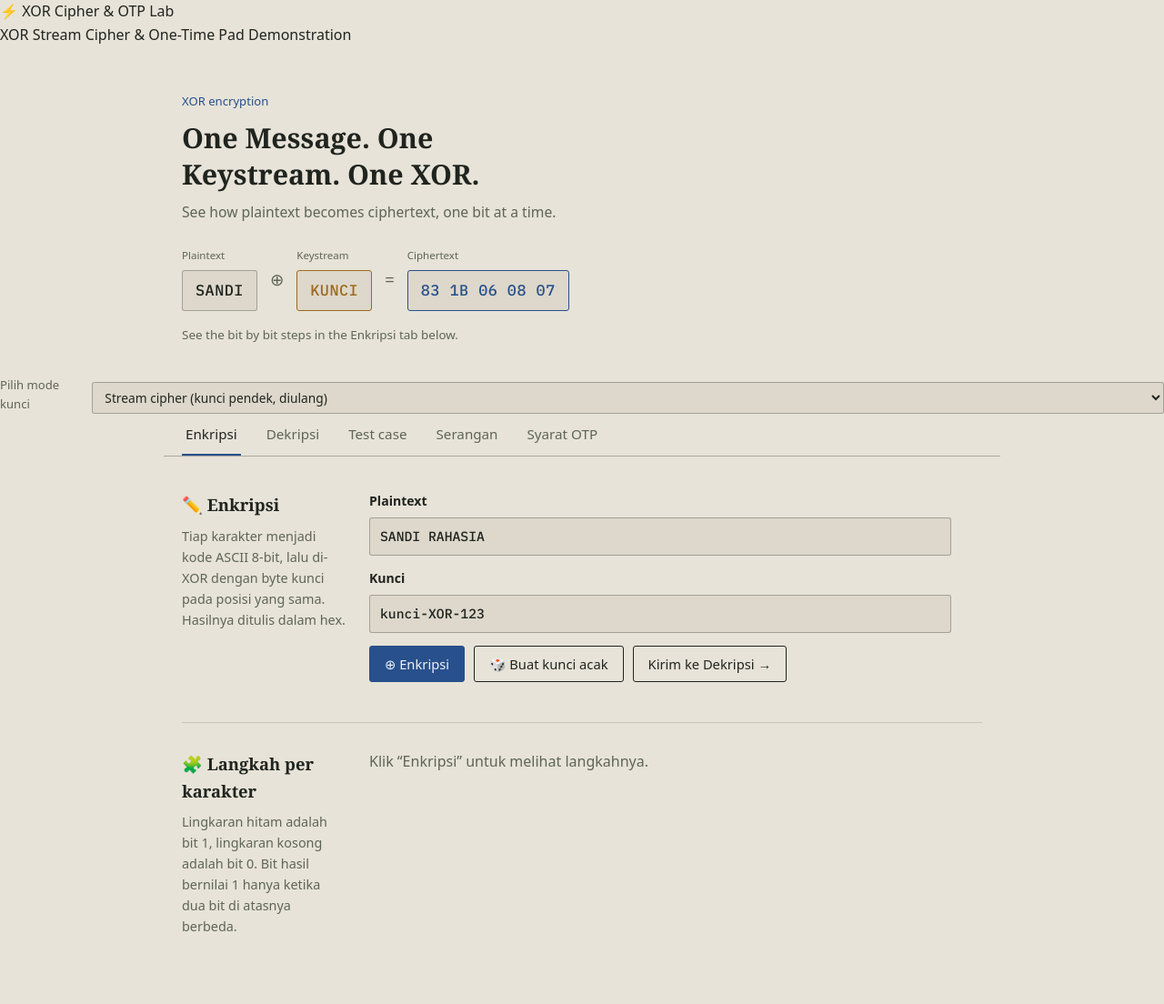
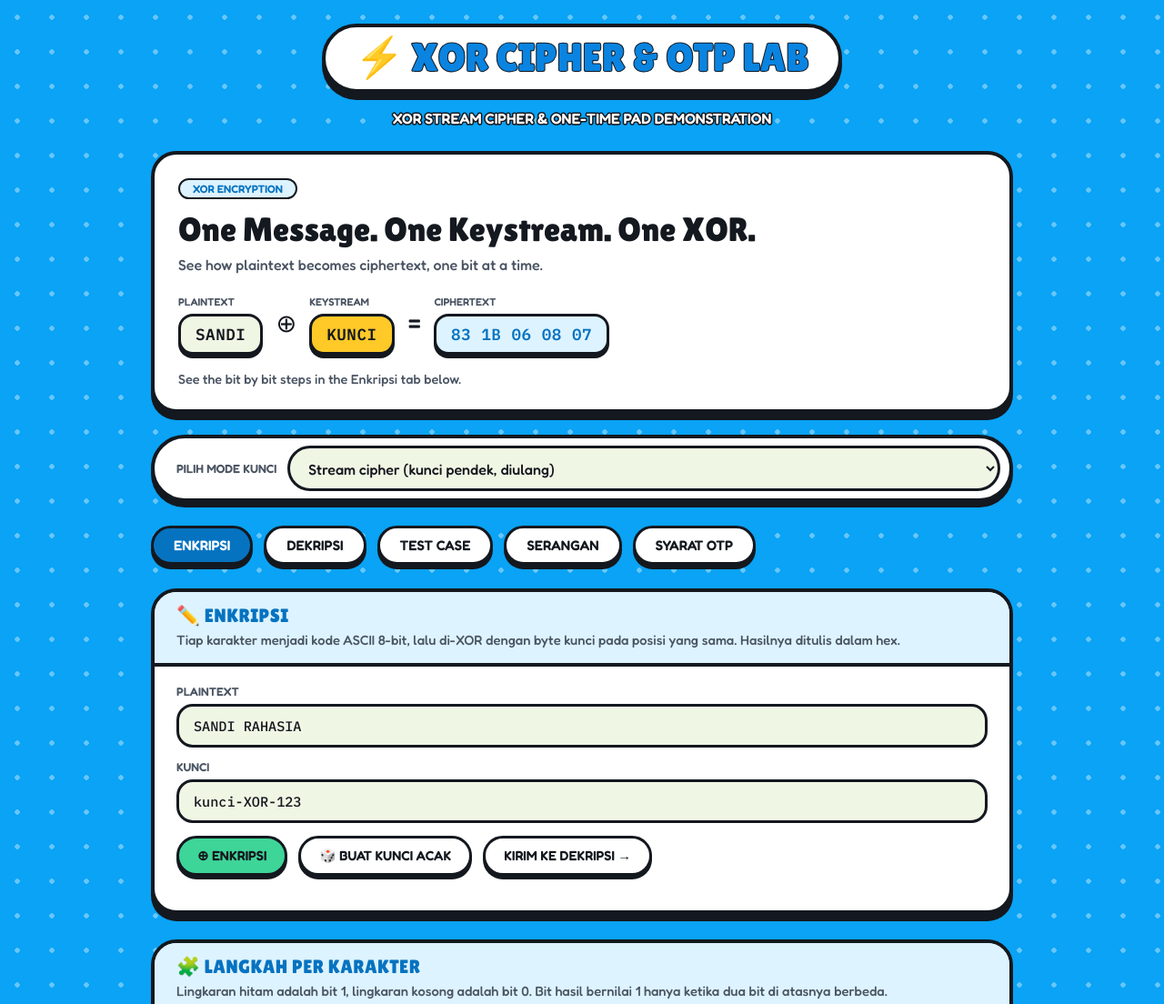
Before and after one commit to nazeeia/Cryptography-Web-Application, a plain HTML site: page index.html in a window 1280 px wide. Shown: the top 1104 px of the page at 91% size. Drawn offline with Linux system fonts and the light colour scheme.

Commit message:
Update style.css

```diff
--- a/style.css
+++ b/style.css
@@ -1,144 +1,126 @@
-/* ---- tokens ---- */
 :root{
-  --paper:#E7E3D8; --panel:#DDD8CB; --ink:#20241F; --mute:#5E6459;
-  --rule:rgba(32,36,31,.16); --rule-strong:rgba(32,36,31,.30);
-  --signal:#28508C; --signal-ink:#EDF2F9; --amber:#9C6A1E;
-  --ok:#2F7A4F; --ok-soft:#E1EEE3; --err:#B23B32; --err-soft:#F4E0DD; --warn:#9C6A1E; --warn-soft:#F1E5CC;
-  --serif:"Source Serif 4",Georgia,serif; --sans:"IBM Plex Sans",system-ui,sans-serif; --mono:"IBM Plex Mono",ui-monospace,Consolas,monospace;
+  --bg:#0AA3F5; --ink:#14181F; --strip:#DDF3FF; --field:#F0F6E4; --blue:#0673C0; --sky:#0A84E0;
+  --yellow:#FFC928; --green:#3ED598; --mute:#4B5563;
+  --ok:#178A52; --ok-soft:#DDF7E8; --err:#C62828; --err-soft:#FFE7E9; --warn:#8A5A00; --warn-soft:#FFF1C2;
+  --display:"Lilita One","Baloo 2",system-ui,sans-serif; --body:"Fredoka",system-ui,sans-serif;
+  --mono:"IBM Plex Mono",ui-monospace,Consolas,monospace;
   box-sizing:border-box;padding-top:env(safe-area-inset-top,0px);padding-bottom:env(safe-area-inset-bottom,0px);
-}
-@media (prefers-color-scheme:dark){
-  :root:not([data-theme="light"]){
-    --paper:#181B17; --panel:#20241E; --ink:#E9E7DD; --mute:#9CA294;
-    --rule:rgba(233,231,221,.16); --rule-strong:rgba(233,231,221,.32);
-    --signal:#7CA6E0; --signal-ink:#152233; --amber:#D6A34E;
-    --ok:#7FCB9B; --ok-soft:#173323; --err:#E79088; --err-soft:#3A1D18; --warn:#D6A34E; --warn-soft:#332711;
-  }
-}
-:root[data-theme="dark"]{
-  --paper:#181B17; --panel:#20241E; --ink:#E9E7DD; --mute:#9CA294;
-  --rule:rgba(233,231,221,.16); --rule-strong:rgba(233,231,221,.32);
-  --signal:#7CA6E0; --signal-ink:#152233; --amber:#D6A34E;
-  --ok:#7FCB9B; --ok-soft:#173323; --err:#E79088; --err-soft:#3A1D18; --warn:#D6A34E; --warn-soft:#332711;
 }
 *{box-sizing:border-box}
 html{scroll-padding-top:env(safe-area-inset-top,0px)}
-body{margin:0;background:var(--paper);color:var(--ink);font:16px/1.6 var(--sans);
-  background-image:radial-gradient(var(--rule) .6px,transparent .6px);background-size:22px 22px;}
-h1,h2{font-family:var(--serif);font-weight:600;margin:0;color:var(--ink)}
-p{margin:0 0 10px;color:var(--ink)}
+body{margin:0;color:var(--ink);font:500 16px/1.5 var(--body);background-color:var(--bg);
+  background-image:radial-gradient(rgba(255,255,255,.38) 2.5px,transparent 3px);background-size:38px 38px}
+h1,h2{margin:0;font-weight:400}
+p{margin:0 0 10px}
 .mu{color:var(--mute)}
-.mono,input.mono,code,td.m,.eq-word{font-family:var(--mono)}
-::selection{background:var(--signal);color:var(--signal-ink)}
-:focus-visible{outline:2px solid var(--signal);outline-offset:2px}
+::selection{background:var(--yellow)}
+:focus-visible{outline:3px solid var(--yellow);outline-offset:2px}
 
-/* masthead */
-.mast{border-bottom:1px solid var(--rule-strong);padding:14px 20px;background:var(--paper)}
-.mast-in{max-width:920px;margin:0 auto;display:flex;flex-wrap:wrap;gap:14px;align-items:center;justify-content:space-between}
-.mast-label{font-size:.86rem;color:var(--mute);letter-spacing:.01em}
-.mode-field{font-size:.82rem;font-weight:500;color:var(--mute);display:flex;align-items:center;gap:8px}
-.mode-field select{font:inherit;font-family:var(--sans);font-size:.86rem;color:var(--ink);background:var(--panel);
-  border:1px solid var(--rule-strong);border-radius:3px;padding:6px 9px}
+/* brand */
+.brand{text-align:center;padding:26px 16px 4px}
+.brand-pill{display:inline-block;max-width:100%;background:#fff;border:4px solid var(--ink);border-radius:999px;
+  padding:8px 32px;box-shadow:0 8px 0 var(--ink);font:400 clamp(1.4rem,5.4vw,2.7rem)/1.2 var(--display);
+  color:var(--sky);-webkit-text-stroke:2px var(--ink);paint-order:stroke fill;text-transform:uppercase}
+.brand-sub{margin:18px 0 0;color:#fff;font:600 clamp(.75rem,2.5vw,1rem) var(--body);text-transform:uppercase;
+  -webkit-text-stroke:3px var(--ink);paint-order:stroke fill}
 
 /* hero */
-.hero{padding:40px 20px 34px;max-width:920px;margin:0 auto}
-.hero-kicker{font-size:.82rem;color:var(--signal);margin:0 0 10px;font-weight:500}
-.hero-title{font-size:clamp(1.35rem,2.6vw,1.9rem);line-height:1.3;max-width:22ch;margin-bottom:10px}
-.hero-sub{max-width:52ch;color:var(--mute);font-size:.98rem;margin-bottom:26px}
+.hero,.controls,.sheet{max-width:980px;margin-left:auto;margin-right:auto;padding-left:16px;padding-right:16px}
+.hero{margin-top:22px}
+.hero-in{background:#fff;border:4px solid var(--ink);border-radius:28px;box-shadow:0 8px 0 var(--ink);padding:24px 26px 22px}
+.hero-kicker{display:inline-block;background:var(--strip);border:2px solid var(--ink);border-radius:999px;
+  padding:2px 14px;margin:0 0 12px;font:600 .75rem var(--body);color:var(--blue);text-transform:uppercase}
+.hero-title{font:400 clamp(1.5rem,4.4vw,2.3rem)/1.15 var(--display);margin-bottom:6px}
+.hero-sub{color:var(--mute);margin-bottom:22px}
+.hero-eq{display:flex;flex-wrap:wrap;align-items:flex-end;gap:14px;margin-bottom:16px}
+.eq-item{display:flex;flex-direction:column;gap:6px}
+.eq-tag{font:600 .72rem var(--body);color:var(--mute);text-transform:uppercase}
+.eq-word{font:600 1.1rem var(--mono);background:var(--field);border:3px solid var(--ink);border-radius:16px;
+  padding:8px 16px;box-shadow:0 4px 0 var(--ink);letter-spacing:.03em}
+.eq-key{background:var(--yellow)}
+.eq-cipher{background:var(--strip);color:var(--blue)}
+.eq-op,.eq-arrow{align-self:center;font:400 1.7rem var(--display);padding-bottom:4px}
+.hero-invite{margin:0;font-size:.9rem;color:var(--mute)}
+@media (prefers-reduced-motion:no-preference){
+  .eq-cipher{animation:pop .6s cubic-bezier(.3,1.6,.5,1) .2s both}
+  @keyframes pop{from{opacity:0;transform:scale(.8)}to{opacity:1;transform:none}}
+}
+@media (max-width:480px){.hero-in{padding:20px 18px}.eq-op,.eq-arrow{padding-bottom:12px}}
 
-.hero-eq{display:flex;flex-wrap:wrap;align-items:flex-end;gap:14px;margin:0 0 16px}
-.eq-item{display:flex;flex-direction:column;gap:6px}
-.eq-tag{font-size:.72rem;color:var(--mute);font-weight:500}
-.eq-word{font-size:1.05rem;background:var(--panel);border:1px solid var(--rule-strong);border-radius:3px;
-  padding:8px 14px;letter-spacing:.03em}
-.eq-key{color:var(--amber);border-color:var(--amber)}
-.eq-cipher{color:var(--signal);border-color:var(--signal)}
-.eq-op,.eq-arrow{align-self:center;color:var(--mute);font-size:1.15rem;padding-bottom:1px}
-.hero-invite{font-size:.84rem;color:var(--mute);margin:0}
-@media (prefers-reduced-motion:no-preference){
-  .eq-cipher{animation:reveal 1.1s ease-out .15s both}
-  @keyframes reveal{from{opacity:0;filter:blur(2px);transform:translateY(3px)}to{opacity:1;filter:blur(0);transform:none}}
-}
-@media (max-width:480px){
-  .hero-eq{gap:10px}
-  .eq-op,.eq-arrow{padding-bottom:10px}
-}
+/* mode + tabs */
+.controls{margin-top:24px}
+.mode-field{display:flex;flex-wrap:wrap;align-items:center;gap:12px;background:#fff;border:4px solid var(--ink);
+  border-radius:999px;box-shadow:0 6px 0 var(--ink);padding:8px 10px 8px 24px;font:600 .82rem var(--body);text-transform:uppercase}
+.mode-field select{flex:1;min-width:220px;width:auto;margin:0}
+.tabs{display:flex;gap:12px;overflow-x:auto;max-width:980px;margin:22px auto 0;padding:4px 16px 12px}
+.tabs button{flex:none;font:600 .95rem var(--body);text-transform:uppercase;padding:9px 22px;background:#fff;color:var(--ink);
+  border:3px solid var(--ink);border-radius:999px;box-shadow:0 5px 0 var(--ink);cursor:pointer;transition:transform .08s,box-shadow .08s}
+.tabs button:hover{background:var(--strip)}
+.tabs button:active{transform:translateY(4px);box-shadow:0 1px 0 var(--ink)}
+.tabs button[aria-selected=true]{background:var(--blue);color:#fff}
 
-/* tabs */
-.tabs{display:flex;gap:2px;overflow-x:auto;max-width:920px;margin:0 auto;padding:0 20px;border-bottom:1px solid var(--rule-strong)}
-.tabs button{background:none;border:0;border-bottom:2px solid transparent;padding:12px 4px;margin-right:22px;
-  font:500 .95rem var(--sans);color:var(--mute);cursor:pointer;white-space:nowrap}
-.tabs button[aria-selected=true]{color:var(--ink);border-color:var(--signal)}
-.tabs button:hover{color:var(--ink)}
-
-/* sheet / layout */
-.sheet{max-width:920px;margin:0 auto;padding:8px 20px 60px}
+/* panels */
+.sheet{padding-bottom:20px}
 .pane{display:none}
 .pane.on{display:block}
-@media (prefers-reduced-motion:no-preference){.pane.on{animation:fade .25s ease-out}}
-@keyframes fade{from{opacity:0}to{opacity:1}}
+@media (prefers-reduced-motion:no-preference){.pane.on{animation:rise .25s ease-out}@keyframes rise{from{opacity:0;transform:translateY(6px)}}}
+.panel{background:#fff;border:4px solid var(--ink);border-radius:28px;box-shadow:0 8px 0 var(--ink);overflow:hidden;margin:14px 0 28px}
+.note{background:var(--strip);border-bottom:4px solid var(--ink);padding:14px 24px}
+.note h2{font:400 1.3rem var(--display);color:var(--blue);text-transform:uppercase;letter-spacing:.02em}
+.note p{margin:4px 0 0;font-size:.92rem;color:var(--mute)}
+.field-col{display:flex;flex-direction:column;gap:14px;padding:20px 24px 24px}
 
-.panel{display:grid;grid-template-columns:180px 1fr;gap:26px;padding:30px 0;border-bottom:1px solid var(--rule)}
-.panel:last-child{border-bottom:0}
-.note h2{font-size:1.15rem;margin-bottom:8px}
-.note p{font-size:.9rem;color:var(--mute);margin:0}
-.field-col{display:flex;flex-direction:column;gap:14px;max-width:640px}
-@media (max-width:720px){.panel{grid-template-columns:1fr}}
+label{display:block;font:600 .8rem var(--body);text-transform:uppercase;color:var(--mute)}
+input,select{display:block;width:100%;margin-top:6px;padding:11px 16px;font:500 1rem var(--body);color:var(--ink);
+  background:var(--field);border:3px solid var(--ink);border-radius:18px}
+input.mono,.mono{font-family:var(--mono);font-size:.95rem}
+.mode-field select{margin:0;border-radius:999px;text-transform:none}
 
-label{display:block;font-weight:600;font-size:.88rem;margin:0}
-input,select{display:block;width:100%;margin-top:6px;padding:10px 11px;font:.95rem/1.4 var(--sans);color:var(--ink);
-  background:var(--panel);border:1px solid var(--rule-strong);border-radius:3px}
-input.mono{font-family:var(--mono);font-size:.92rem}
+.row{display:flex;flex-wrap:wrap;gap:12px}
+button.btn{font:600 .92rem var(--body);text-transform:uppercase;padding:10px 20px;background:#fff;color:var(--ink);
+  border:3px solid var(--ink);border-radius:999px;box-shadow:0 4px 0 var(--ink);cursor:pointer;transition:transform .08s,box-shadow .08s}
+button.btn:hover{background:var(--strip)}
+button.btn.pri{background:var(--green)}
+button.btn.pri:hover{filter:brightness(1.06)}
+button.btn:active{transform:translateY(4px);box-shadow:0 0 0 var(--ink)}
+button.btn:disabled{opacity:.6;cursor:default;transform:none;box-shadow:0 4px 0 var(--ink)}
 
-.row{display:flex;flex-wrap:wrap;gap:10px}
-button.btn{padding:9px 16px;font:500 .92rem var(--sans);border-radius:3px;border:1px solid var(--ink);
-  background:none;color:var(--ink);cursor:pointer;transition:background .12s,color .12s}
-button.btn:hover{background:var(--rule)}
-button.btn.pri{background:var(--signal);color:var(--signal-ink);border-color:var(--signal)}
-button.btn.pri:hover{filter:brightness(1.08)}
-button.btn:disabled{opacity:.55;cursor:default}
-
-.msg{padding:10px 12px;border-radius:3px;margin:4px 0;font-size:.92rem;border:1px solid transparent}
+/* dynamic output from script.js */
+.msg{padding:10px 14px;border-radius:16px;margin:4px 0;font-weight:600;font-size:.94rem;border:3px solid}
 .msg.er{background:var(--err-soft);color:var(--err);border-color:var(--err)}
 .msg.ok{background:var(--ok-soft);color:var(--ok);border-color:var(--ok)}
-.msg.wa{background:var(--warn-soft);color:var(--warn);border-color:var(--warn)}
-
-.res{border:1px solid var(--rule-strong);border-left:3px solid var(--signal);border-radius:3px;
-  padding:9px 12px;margin:6px 0;background:var(--panel)}
-.res small{display:block;color:var(--mute);font-weight:600;font-size:.78rem;text-transform:none}
-.res code{font-size:1rem;word-break:break-all;font-family:var(--mono)}
-
+.msg.wa{background:var(--warn-soft);color:var(--warn);border-color:#E0A800}
+.res{border:3px solid var(--ink);border-radius:18px;padding:10px 16px;margin:6px 0;background:var(--field)}
+.res small{display:block;color:var(--mute);font-weight:600;font-size:.72rem;text-transform:uppercase}
+.res code{font:600 1rem var(--mono);word-break:break-all}
 .flow{display:flex;flex-wrap:wrap;gap:8px;align-items:center;margin:12px 0;font-size:.9rem}
-.flow span{background:var(--panel);border:1px solid var(--rule-strong);border-radius:3px;padding:5px 10px;
-  font-family:var(--mono);word-break:break-all}
-.flow i{font-style:normal;font-weight:700;color:var(--signal)}
-.eq{font-size:1.3rem;text-align:left;font-weight:700;color:var(--signal);margin:12px 0 4px}
+.flow span{background:var(--strip);border:2px solid var(--ink);border-radius:999px;padding:4px 14px;font-family:var(--mono);font-weight:600;word-break:break-all}
+.flow i{font-style:normal;font:400 1.2rem var(--display);color:var(--blue)}
+.eq{font:400 1.5rem var(--display);color:var(--blue);margin:12px 0 4px}
 
 .sc{overflow-x:auto}
-table{border-collapse:collapse;width:100%;font-size:.87rem}
-th,td{text-align:left;padding:7px 9px;border-bottom:1px solid var(--rule);vertical-align:top}
-th{color:var(--mute);font-weight:600;white-space:nowrap;font-size:.8rem}
-td.m{white-space:nowrap;font-family:var(--mono)}
+table{border-collapse:collapse;width:100%;font-size:.88rem}
+th,td{text-align:left;padding:8px 10px;border-bottom:2px solid #E3E8EE;vertical-align:top}
+th{font:600 .72rem var(--body);text-transform:uppercase;color:var(--blue);white-space:nowrap;background:var(--strip);border-bottom:3px solid var(--ink)}
+td.m{white-space:nowrap;font-family:var(--mono);font-weight:500}
+tr.hit td{background:var(--ok-soft)}
 
-/* punch-hole bits */
 .bits{display:inline-block;white-space:nowrap}
-.bits i{display:inline-flex;align-items:center;justify-content:center;width:1.2em;height:1.2em;margin-right:1px;
-  font-style:normal;font-size:.66rem;border-radius:50%;border:1.4px solid var(--rule-strong);color:var(--mute)}
-.bits i.b1{background:var(--ink);color:var(--paper);border-color:var(--ink)}
-.bits.x i{border-width:1.4px;border-color:var(--signal)}
-.bits.x i.b1{background:var(--signal);color:var(--signal-ink);border-color:var(--signal)}
+.bits i{display:inline-flex;align-items:center;justify-content:center;width:1.25em;height:1.25em;margin-right:2px;
+  font:600 .64rem var(--mono);font-style:normal;border-radius:50%;border:2px solid var(--ink);color:var(--mute);background:#fff}
+.bits i.b1{background:var(--ink);color:#fff}
+.bits.x i.b1{background:var(--blue);border-color:var(--ink);color:#fff}
 
-.pass,.fail{font-weight:600;font-size:.82rem;padding:3px 10px;border-radius:3px}
+.pass,.fail{display:inline-block;font:600 .78rem var(--body);padding:2px 12px;border:2px solid var(--ink);border-radius:999px}
 .pass{background:var(--ok-soft);color:var(--ok)}
 .fail{background:var(--err-soft);color:var(--err)}
-tr.hit td{background:var(--ok-soft)}
 
-.card{background:var(--panel);border:1px solid var(--rule-strong);border-top:3px solid var(--signal);
-  border-radius:3px;padding:16px}
-.card h2{font-size:1rem;margin-bottom:6px}
+.g2{display:grid;grid-template-columns:repeat(auto-fit,minmax(240px,1fr));gap:18px;padding:22px 24px 26px}
+.card{background:#fff;border:3px solid var(--ink);border-radius:20px;box-shadow:0 5px 0 var(--ink);padding:16px 18px}
+.card h2{font:400 1.05rem var(--display)!important;color:var(--blue);text-transform:uppercase;margin-bottom:6px}
+.card p{font-size:.92rem}
+.st{font-weight:600;font-size:.9rem;margin-top:8px}
+.st.ok{color:var(--ok)}.st.er{color:var(--err)}.st.wa{color:var(--warn)}.st.mu{color:var(--mute)}
 
-.g2{display:grid;grid-template-columns:repeat(auto-fit,minmax(230px,1fr));gap:14px;max-width:none}
-.st{font-weight:600;font-size:.88rem;margin-top:8px}
-
-.foot{max-width:920px;margin:0 auto;padding:20px 20px 40px;color:var(--mute);font-size:.82rem;
-  border-top:1px solid var(--rule)}
+.foot{text-align:center;color:#fff;font-weight:600;font-size:.85rem;padding:8px 16px 40px;text-shadow:0 2px 0 var(--ink)}
+@media (max-width:560px){.note,.field-col{padding-left:18px;padding-right:18px}.g2{padding:18px}}
```
